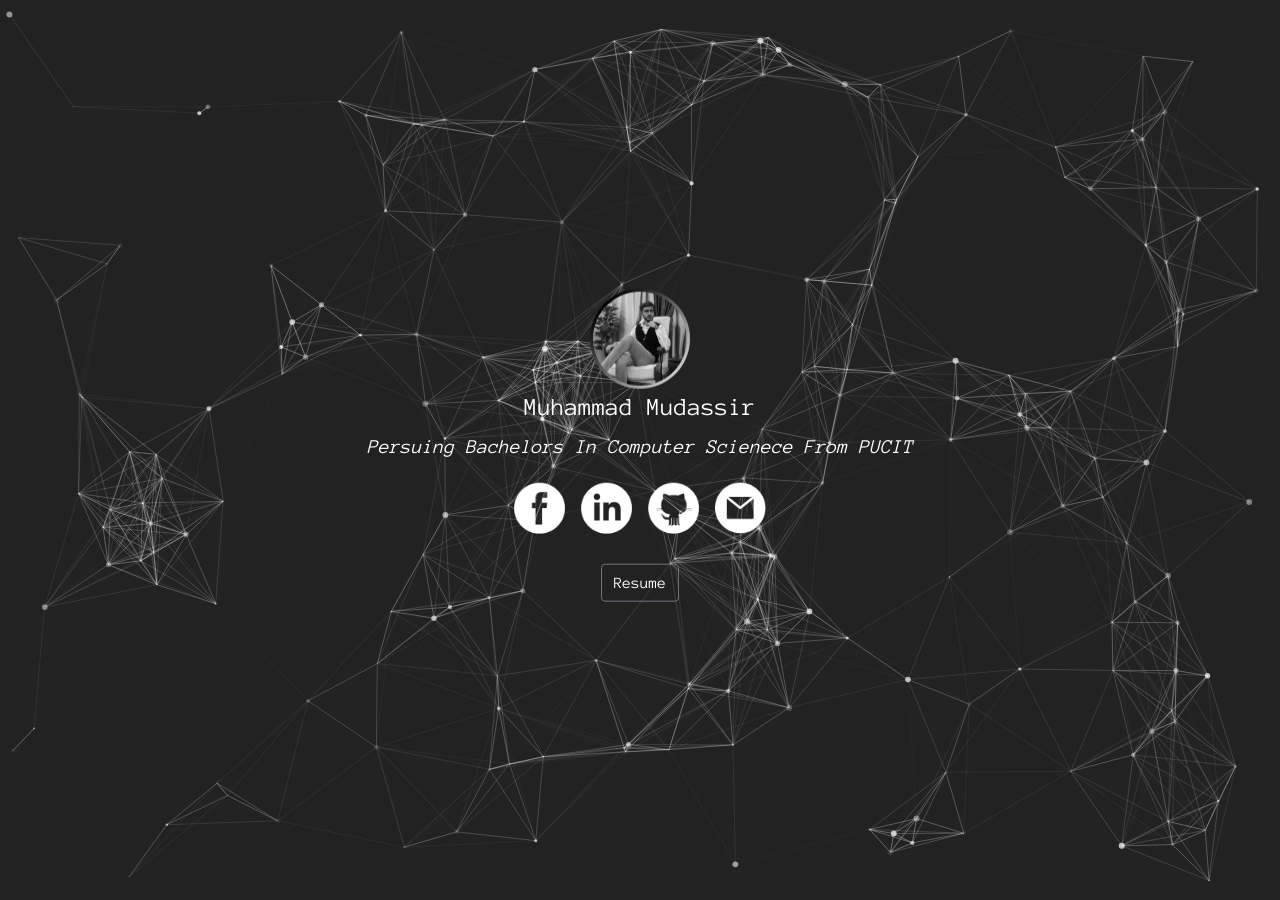
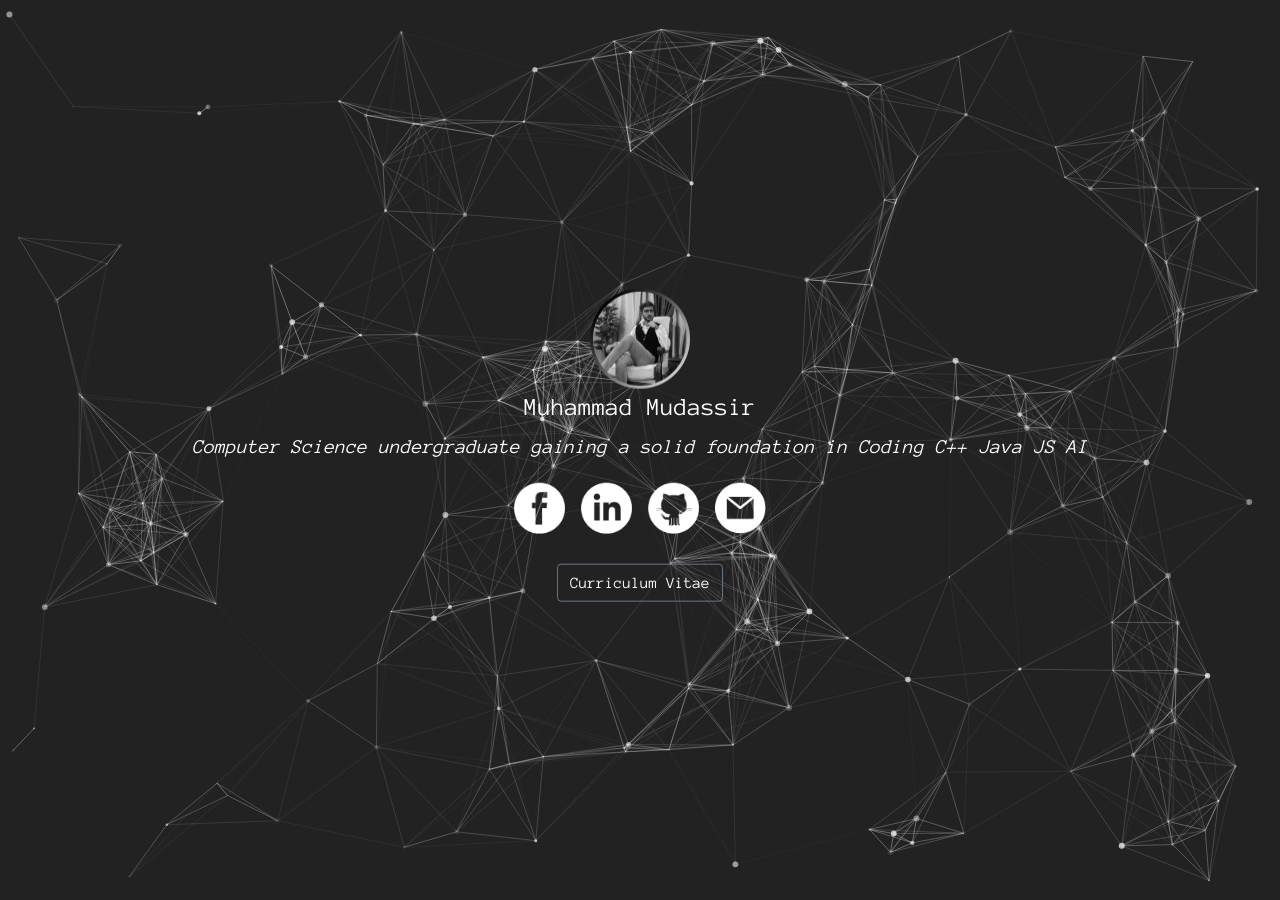
Before and after one commit to muhammadmudassir9/m.mudassar.github.io, a Jekyll site: the page index.html, which Jekyll copies as it is, in a window 1280 px wide. Built offline with Jekyll 4.4.1, drawn with Linux system fonts in a browser that asks for light colours.

Commit message:
update index file

```diff
--- a/index.html
+++ b/index.html
@@ -52,7 +52,7 @@ body {
             <!-- Illustration by https://www.instagram.com/kissdori/ -->
             <img src="assets/images/me.png" height="100" width="100"/>
             <p style="font-size: 25px; margin-bottom: 5px">Muhammad Mudassir</p>
-            <p style="padding-bottom: 5px"><i>Persuing Bachelors In Computer Scienece From PUCIT</i></p>
+            <p style="padding-bottom: 5px"><i>Computer Science undergraduate gaining a solid foundation in Coding C++ Java JS AI</i></p>
 
 
 
@@ -74,7 +74,7 @@ body {
             <div style="margin-top: 30px" class="interactive">
 
                 <!-- <a href="posts"><button type="button" class="btn btn-outline-secondary" style="margin-bottom: 10px"> Posts</button></a> -->
-                <a href="/CV/MD_CV1.pdf"><button type="button" class="btn btn-outline-secondary" style="margin-bottom: 10px">Resume</button></a>
+                <a href="/CV/MD_CV1.pdf"><button type="button" class="btn btn-outline-secondary" style="margin-bottom: 10px">Curriculum Vitae</button></a>
 
             </div>
 
```
